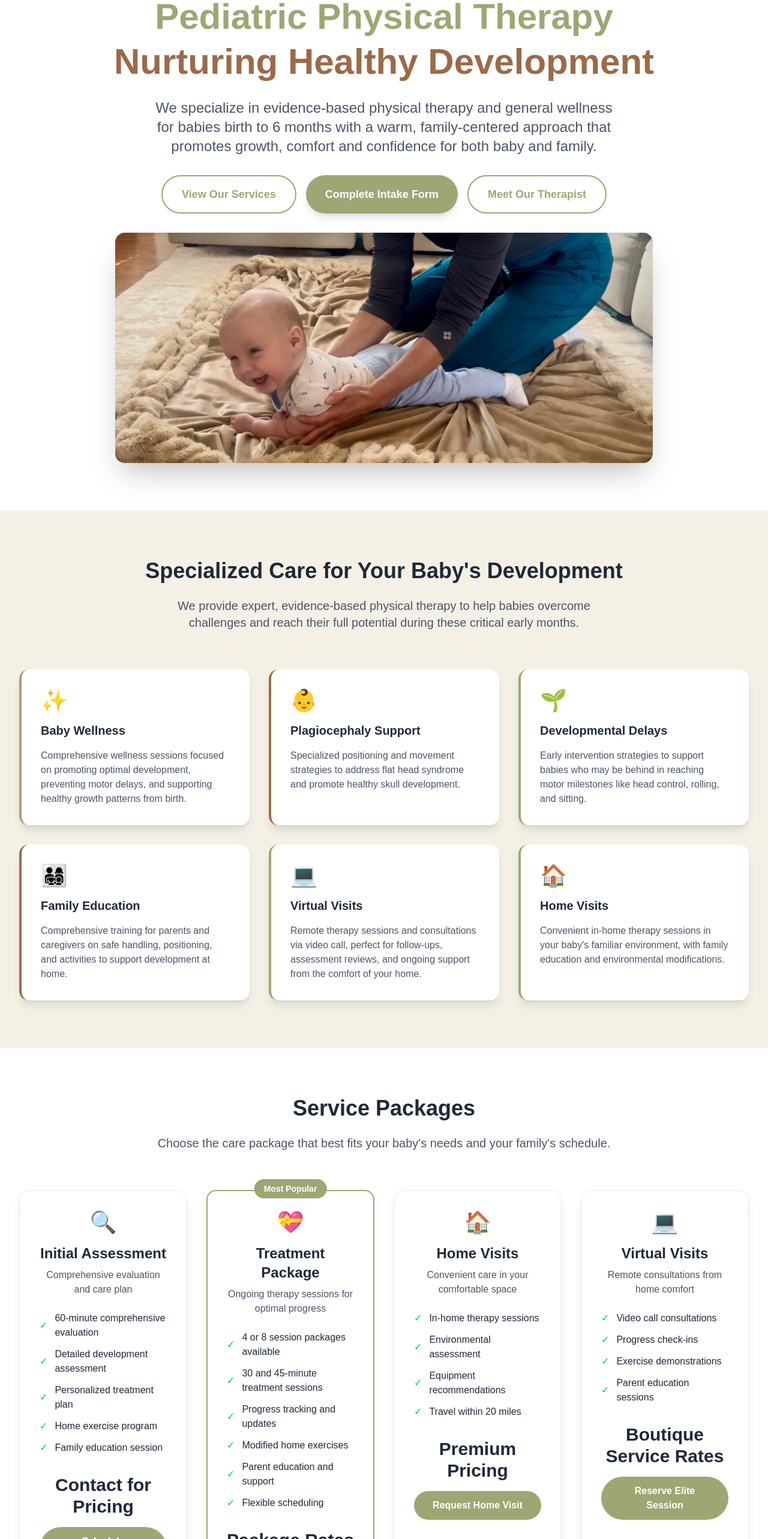
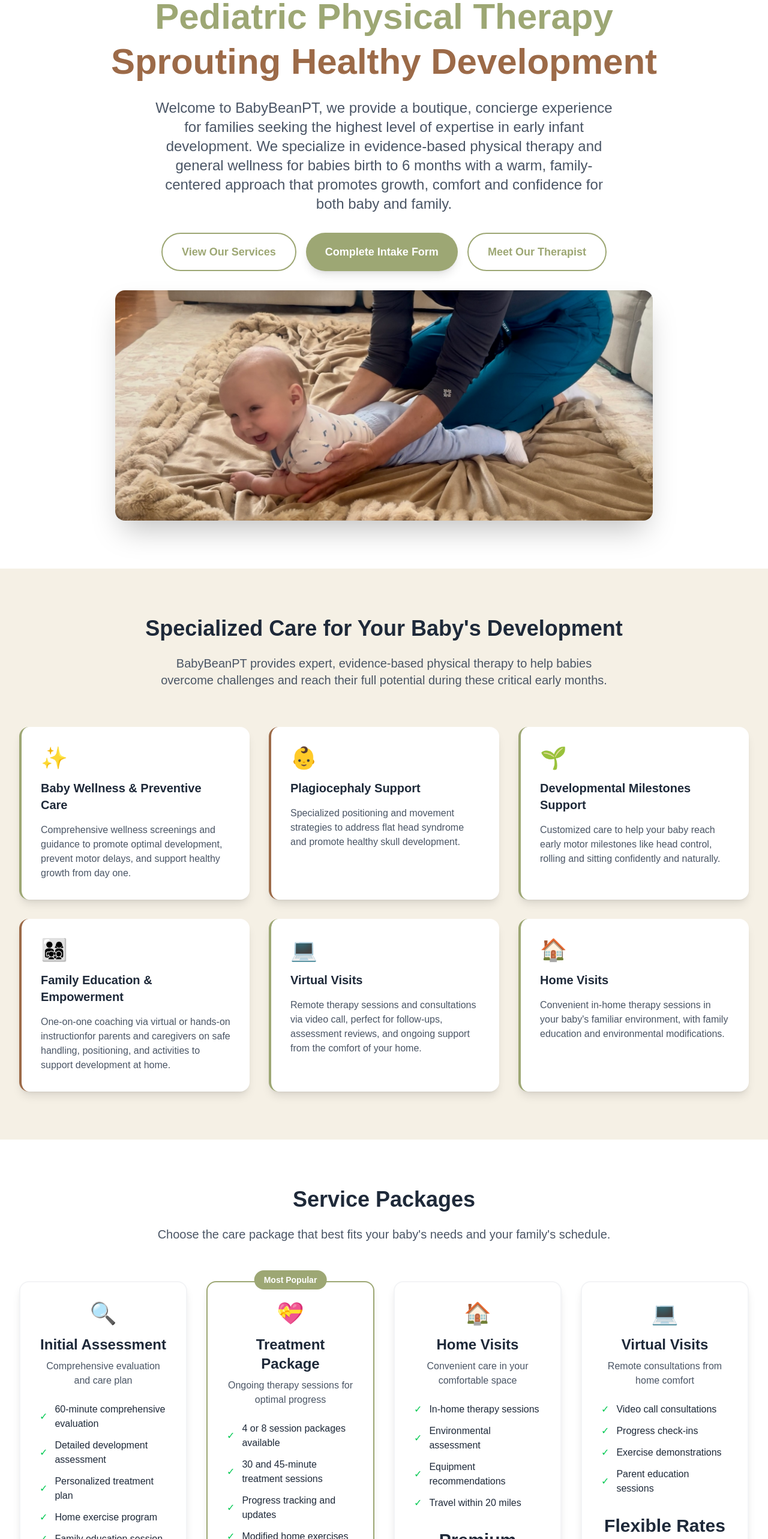
Before and after one commit to jillmathews/babybeanpt, a Next.js app: page / in a window 1280 px wide. Shown: the part 234-2800 px from the top of the page at 60% size. Built offline with nearby package versions, Linux system fonts and the light colour scheme.

Commit message:
keep changes in hero and service section

```diff
--- a/src/app/page.tsx
+++ b/src/app/page.tsx
@@ -111,10 +111,10 @@
           <div className="mb-8">
             <h2 className="text-4xl sm:text-5xl lg:text-6xl font-bold text-gray-800 mb-6 leading-tight" style={{color: '#9DA774'}}>
               Pediatric Physical Therapy
-              <span className="block" style={{  color: '#9c6a48'}}>Nurturing Healthy Development</span>
+              <span className="block" style={{  color: '#9c6a48'}}>Sprouting Healthy Development</span>
             </h2>
             <p className="text-xl sm:text-2xl text-gray-600 mb-8 max-w-3xl mx-auto">
-              We specialize in evidence-based physical therapy and general wellness for babies birth to 6 months with a warm, family-centered approach  that promotes growth, comfort and confidence for both baby and family.
+              Welcome to BabyBeanPT, we provide a boutique, concierge experience for families seeking the highest level of expertise in early infant development. We specialize in evidence-based physical therapy and general wellness for babies birth to 6 months with a warm, family-centered approach that promotes growth, comfort and confidence for both baby and family.
             </p>
             <div className="flex flex-col sm:flex-row gap-4 justify-center">
               <button
@@ -182,7 +182,7 @@
               Specialized Care for Your Baby&apos;s Development
             </h2>
             <p className="text-xl text-gray-600 max-w-3xl mx-auto">
-              We provide expert, evidence-based physical therapy to help babies overcome challenges
+              BabyBeanPT provides expert, evidence-based physical therapy to help babies overcome challenges
               and reach their full potential during these critical early months.
             </p>
           </div>
@@ -190,10 +190,10 @@
           <div className="grid md:grid-cols-2 lg:grid-cols-3 gap-8">
             <div className="bg-white p-8 rounded-2xl shadow-lg border-l-4" style={{ borderLeftColor: '#9DA774' }}>
               <div className="text-4xl mb-4">✨</div>
-              <h3 className="text-xl font-semibold text-gray-800 mb-4">Baby Wellness</h3>
+              <h3 className="text-xl font-semibold text-gray-800 mb-4">Baby Wellness & Preventive Care</h3>
               <p className="text-gray-600">
-                Comprehensive wellness sessions focused on promoting optimal development,
-                preventing motor delays, and supporting healthy growth patterns from birth.
+                Comprehensive wellness screenings and guidance to promote optimal development,
+                prevent motor delays, and support healthy growth from day one.
               </p>
             </div>
 
@@ -208,18 +208,18 @@
 
             <div className="bg-white p-8 rounded-2xl shadow-lg border-l-4" style={{ borderLeftColor: '#9DA774' }}>
               <div className="text-4xl mb-4">🌱</div>
-              <h3 className="text-xl font-semibold text-gray-800 mb-4">Developmental Delays</h3>
+              <h3 className="text-xl font-semibold text-gray-800 mb-4">Developmental Milestones Support</h3>
               <p className="text-gray-600">
-                Early intervention strategies to support babies who may be behind in reaching
-                motor milestones like head control, rolling, and sitting.
+                Customized care to help your baby reach early motor milestones like head control, rolling and sitting confidently and naturally.
+
               </p>
             </div>
 
             <div className="bg-white p-8 rounded-2xl shadow-lg border-l-4" style={{ borderLeftColor: '#9c6a48' }}>
               <div className="text-4xl mb-4">👨‍👩‍👧‍👦</div>
-              <h3 className="text-xl font-semibold text-gray-800 mb-4">Family Education</h3>
+              <h3 className="text-xl font-semibold text-gray-800 mb-4">Family Education & Empowerment</h3>
               <p className="text-gray-600">
-                Comprehensive training for parents and caregivers on safe handling,
+                One-on-one coaching via virtual or hands-on instructionfor parents and caregivers on safe handling,
                 positioning, and activities to support development at home.
               </p>
             </div>
@@ -409,9 +409,9 @@
               </ul>
 
               <div className="text-center">
-                <p className="text-3xl font-bold text-gray-800 mb-4">Boutique Service Rates</p>
+                <p className="text-3xl font-bold text-gray-800 mb-4">Flexible Rates</p>
                 <button className="w-full text-white py-3 px-6 rounded-full font-semibold transition-colors hover:opacity-90" style={{ backgroundColor: '#9DA774' }}>
-                  Reserve Elite Session
+                  Book Virtual Visit
                 </button>
               </div>
             </div>
@@ -424,11 +424,11 @@
         <div className="max-w-4xl mx-auto">
           <div className="text-center mb-12">
             <h2 className="text-3xl sm:text-4xl font-bold text-gray-800 mb-6">
-              Begin Your Exclusive Journey
+              Get Started Today
             </h2>
             <p className="text-xl text-gray-600 max-w-2xl mx-auto mb-8">
-              Complete our private consultation form to initiate your child&apos;s bespoke developmental journey.
-              This confidential assessment allows us to curate an exceptional experience tailored to your family&apos;s distinguished needs.
+              Complete our intake form to begin your baby&apos;s journey toward healthy development.
+              This helps us understand your child&apos;s unique needs and prepare for your first consultation.
             </p>
             <button
               onClick={() => {
@@ -449,7 +449,7 @@
               className="text-white px-8 py-4 rounded-full text-lg font-semibold transition-all duration-300 shadow-lg hover:opacity-90 hover:shadow-xl"
               style={{ backgroundColor: '#9DA774' }}
             >
-              Show Private Consultation Form
+              Show Intake Form
             </button>
           </div>
 
@@ -514,7 +514,7 @@
           <div className="grid lg:grid-cols-2 gap-12 items-center">
             <div>
             <h2 className="text-3xl sm:text-4xl font-bold text-gray-800 mb-6">
-              Meet Your Distinguished Specialist
+              Meet Your Baby&apos;s Physical Therapist
             </h2>              <div className="space-y-6">
                 <p className="text-lg text-gray-600">
                   Hi! I&apos;m Jill Mathews, a licensed Doctor of Physical Therapy. With over 20 years of experience in infant development, I specialize in supporting babies from birth to 6 months as they grow, move, and thrive. At BabyBeanPT, I focus on early wellness and developmental milestones, providing family-centered care that nurtures confidence and connection from the very beginning.
```
